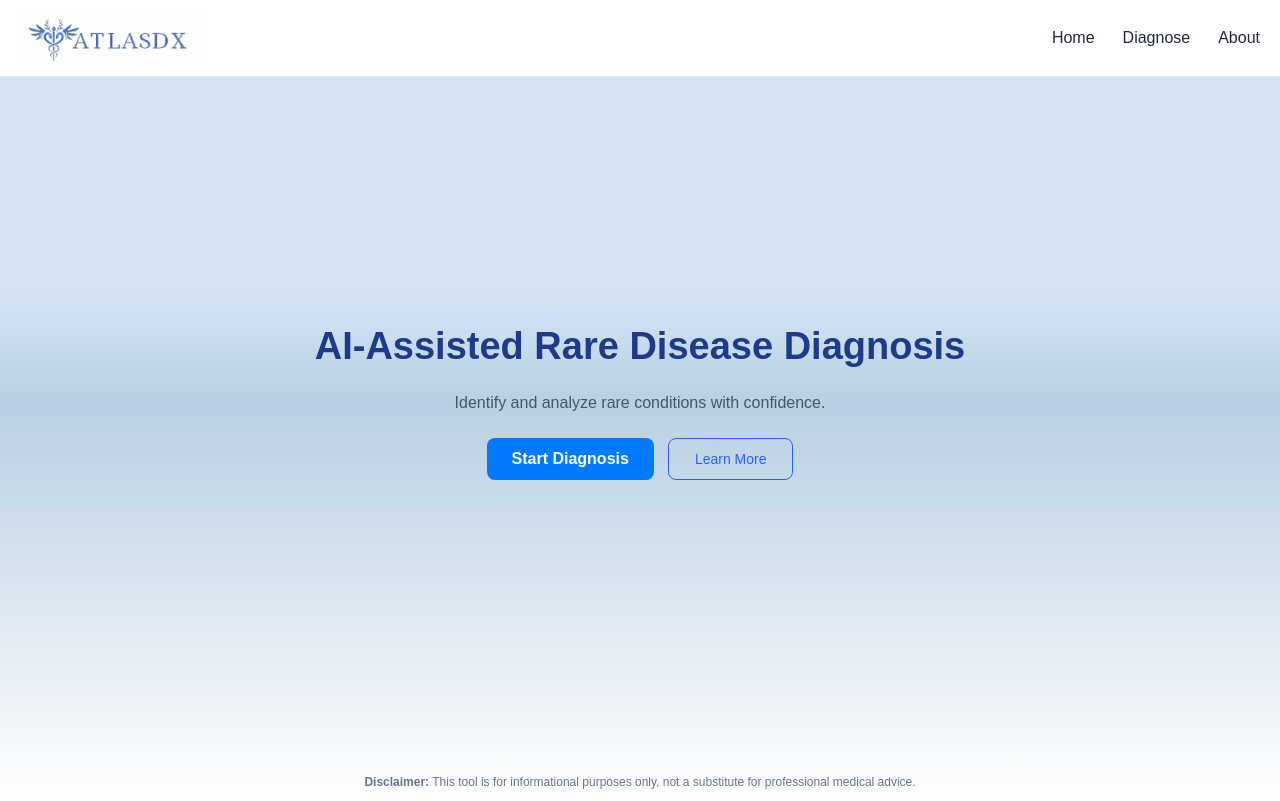
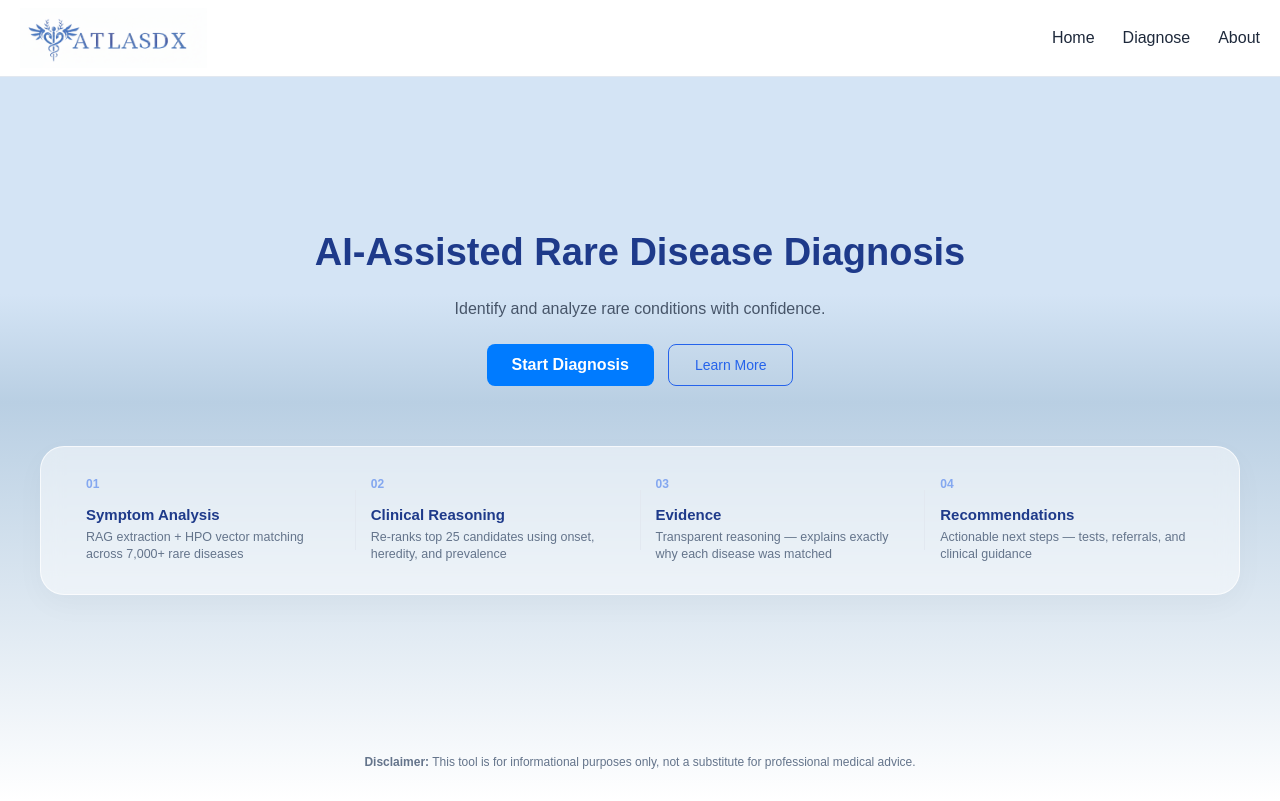
Before and after one commit to kundana-kolanuvada/Rare_Disease_System, a React app in the folder frontend/: page / in a window 1280 px wide. Built offline with nearby package versions, Linux system fonts and the light colour scheme; the HTML template or start-up script is replaced by a standard one.

Commit message:
Changed the UI

```diff
--- a/frontend/src/pages/About.css
+++ b/frontend/src/pages/About.css
@@ -29,8 +29,8 @@
 .about-content {
   max-width: 900px;
   margin: 0 auto;
-  padding: 0 20px;
-  margin-bottom: 150px;
+  padding: 0px;
+  margin-bottom: 120px;
 }
 
 .about-section {
--- a/frontend/src/pages/Home.css
+++ b/frontend/src/pages/Home.css
@@ -8,34 +8,27 @@
   );
   display: flex;
   flex-direction: column;
+  align-items: center;
 }
 
-/* .home-wrapper {
-  min-height: 90.5vh;
-  padding-bottom: 0px;
-  /* Background image */
-  /* background-image: url("/bg-home.avif");
-  background-size: cover;
-  background-position: center;
-  background-repeat: no-repeat;
-
-  display: flex;
-  flex-direction: column;
-  align-items: center;
-  justify-content: flex-start;
-} */
-
-/* Center content */
 .home-content {
   flex: 1;
   display: flex;
   flex-direction: column;
   align-items: center;
   justify-content: center;
-  text-align: center;
-  transform: translateY(-30px); /* key difference */
+  width: 100%;
+  max-width: 1200px;
+  padding: 40px 20px;
 }
 
+.hero-section {
+  display: flex;
+  flex-direction: column;
+  align-items: center;
+  text-align: center;
+  margin-bottom: 60px;
+}
 
 .home-content h1 {
   font-size: 38px;
@@ -44,7 +37,6 @@
   margin-bottom: 10px;
 }
 
-
 .subtitle {
   font-size: 16px;
   color: #475569;
@@ -52,8 +44,11 @@
   margin-bottom: 26px;
 }
 
+.button-group {
+  display: flex;
+  gap: 14px;
+}
 
-/* Buttons */
 .btn-primary {
   background-color: #2563eb;
   color: white;
@@ -76,14 +71,78 @@
   cursor: pointer;
 }
 
-.button-group {
+/* --- Pipeline Styles --- */
+.pipeline-container {
+  width: 100%;
+}
+
+.pipeline-card {
   display: flex;
-  gap: 14px;
+  justify-content: space-between;
+  background: rgba(255, 255, 255, 0.5);
+  backdrop-filter: blur(10px);
+  border: 1px solid rgba(255, 255, 255, 0.7);
+  border-radius: 24px;
+  padding: 30px;
+  box-shadow: 0 10px 30px rgba(0, 0, 0, 0.03);
 }
-/* Footer disclaimer */
+
+.pipeline-step {
+  flex: 1;
+  text-align: left;
+  padding: 0 15px;
+}
+
+.step-header {
+  display: flex;
+  justify-content: space-between;
+  align-items: center;
+  margin-bottom: 12px;
+}
+
+.step-number {
+  font-size: 12px;
+  font-weight: 800;
+  color: #2563eb;
+  opacity: 0.5;
+}
+
+.step-icon {
+  background: white;
+  width: 32px;
+  height: 32px;
+  display: flex;
+  align-items: center;
+  justify-content: center;
+  border-radius: 8px;
+  box-shadow: 0 2px 5px rgba(0,0,0,0.05);
+}
+
+.pipeline-step h3 {
+  font-size: 15px;
+  font-weight: 700;
+  color: #1e3a8a;
+  margin-bottom: 6px;
+}
+
+.pipeline-step p {
+  font-size: 12.5px;
+  color: #64748b;
+  line-height: 1.4;
+  margin: 0;
+}
+
+.pipeline-connector {
+  width: 1px;
+  height: 60px;
+  background: #e2e8f0;
+  align-self: center;
+}
+
 .home-footer {
   text-align: center;
   font-size: 12px;
   color: #64748b;
-  margin-bottom: 0px;
+  padding: 20px;
+
 }
--- a/frontend/src/pages/Home.tsx
+++ b/frontend/src/pages/Home.tsx
@@ -6,28 +6,69 @@ function Home() {
   return (
     <div className="home-wrapper">
       <div className="home-content">
+
+        {/* TOP HERO SECTION - Now locked to center */}
+        <div className="hero-section">
           <h1>AI-Assisted Rare Disease Diagnosis</h1>
-
           <p className="subtitle">
             Identify and analyze rare conditions with confidence.
           </p>
-
           <div className="button-group">
-            <button
-                className="btn-primary"
-                onClick={() => navigate("/diagnose")}
-            >
+            <button className="btn-primary" onClick={() => navigate("/diagnose")}>
               Start Diagnosis
             </button>
-
-            <button
-                className="btn-outline"
-                onClick={() => navigate("/about")}
-            >
+            <button className="btn-outline" onClick={() => navigate("/about")}>
               Learn More
             </button>
           </div>
+        </div>
 
+        {/* BOTTOM PIPELINE COMPONENT */}
+        <div className="pipeline-container">
+          <div className="pipeline-card">
+            <div className="pipeline-step">
+              <div className="step-header">
+                <span className="step-number">01</span>
+                {/* <span className="step-icon">🔍</span> */}
+              </div>
+              <h3>Symptom Analysis</h3>
+              <p>RAG extraction + HPO vector matching across 7,000+ rare diseases</p>
+            </div>
+
+            <div className="pipeline-connector"></div>
+
+            <div className="pipeline-step">
+              <div className="step-header">
+                <span className="step-number">02</span>
+                {/* <span className="step-icon">🧠</span> */}
+              </div>
+              <h3>Clinical Reasoning</h3>
+              <p>Re-ranks top 25 candidates using onset, heredity, and prevalence</p>
+            </div>
+
+            <div className="pipeline-connector"></div>
+
+            <div className="pipeline-step">
+              <div className="step-header">
+                <span className="step-number">03</span>
+                {/* <span className="step-icon">✔️</span> */}
+              </div>
+              <h3>Evidence</h3>
+              <p>Transparent reasoning — explains exactly why each disease was matched</p>
+            </div>
+
+            <div className="pipeline-connector"></div>
+
+            <div className="pipeline-step">
+              <div className="step-header">
+                <span className="step-number">04</span>
+                {/* <span className="step-icon">📄</span> */}
+              </div>
+              <h3>Recommendations</h3>
+              <p>Actionable next steps — tests, referrals, and clinical guidance</p>
+            </div>
+          </div>
+        </div>
       </div>
 
       <div className="home-footer">
```
Also changed, not shown: frontend/src/pages/Diagnose.tsx (+37 -91 lines). Lines whose indentation alone changed are shown as unchanged.
